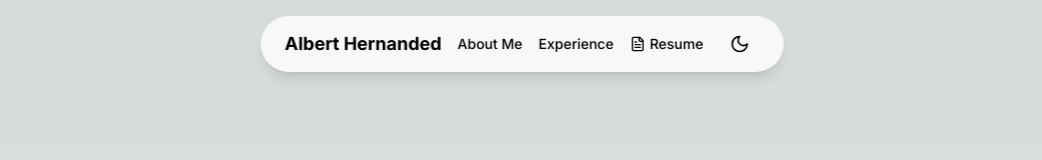
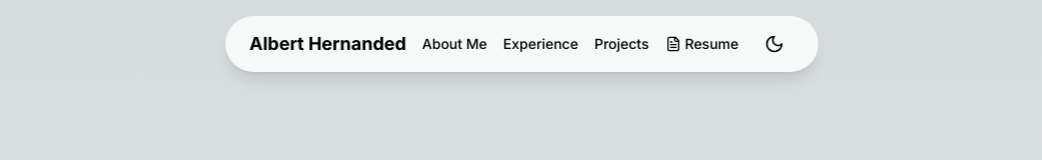
Before and after one commit to AlbertHernandez/alberthernandez.dev, a Next.js app: page / in a window 1280 px wide. Shown: the top 160 px of the page, without its empty margins (118-1160 px from the left). Built offline with nearby package versions, Linux system fonts and the light colour scheme.

Commit message:
v3
Signed-off-by: Albert Hernandez <alberthernandezdev@gmail.com>

```diff
--- a/src/app/page.tsx
+++ b/src/app/page.tsx
@@ -164,6 +164,12 @@ export default function Portfolio() {
               className="hover:text-primary transition-colors"
             >
               Experience
+            </button>
+            <button
+              onClick={() => scrollToSection("projects")}
+              className="hover:text-primary transition-colors"
+            >
+              Projects
             </button>
             <a
               href="/albert_hernanded_resume.pdf"
```
